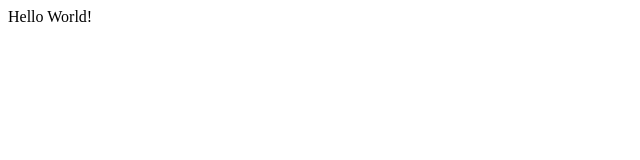
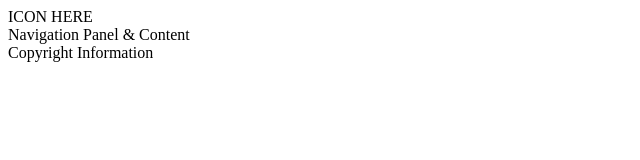
Before and after one commit to gnayed/WEBF, a plain HTML site: page index.html in a window 1280 px wide. Shown: the whole page, without its empty margins (0-640 px from the left). Drawn offline with Linux system fonts and the light colour scheme.

Commit message:
Update index.html

```diff
--- a/index.html
+++ b/index.html
@@ -5,6 +5,16 @@
     </title>
   </head>
   <body>
-    Hello World!
+    <div id="div_header">
+      ICON HERE
+    </div>
+
+    <div id="div_main">
+      Navigation Panel &amp; Content
+    </div>
+
+    <div id="div_footer">
+      Copyright Information
+    </div>
   </body>
 </html>
```
